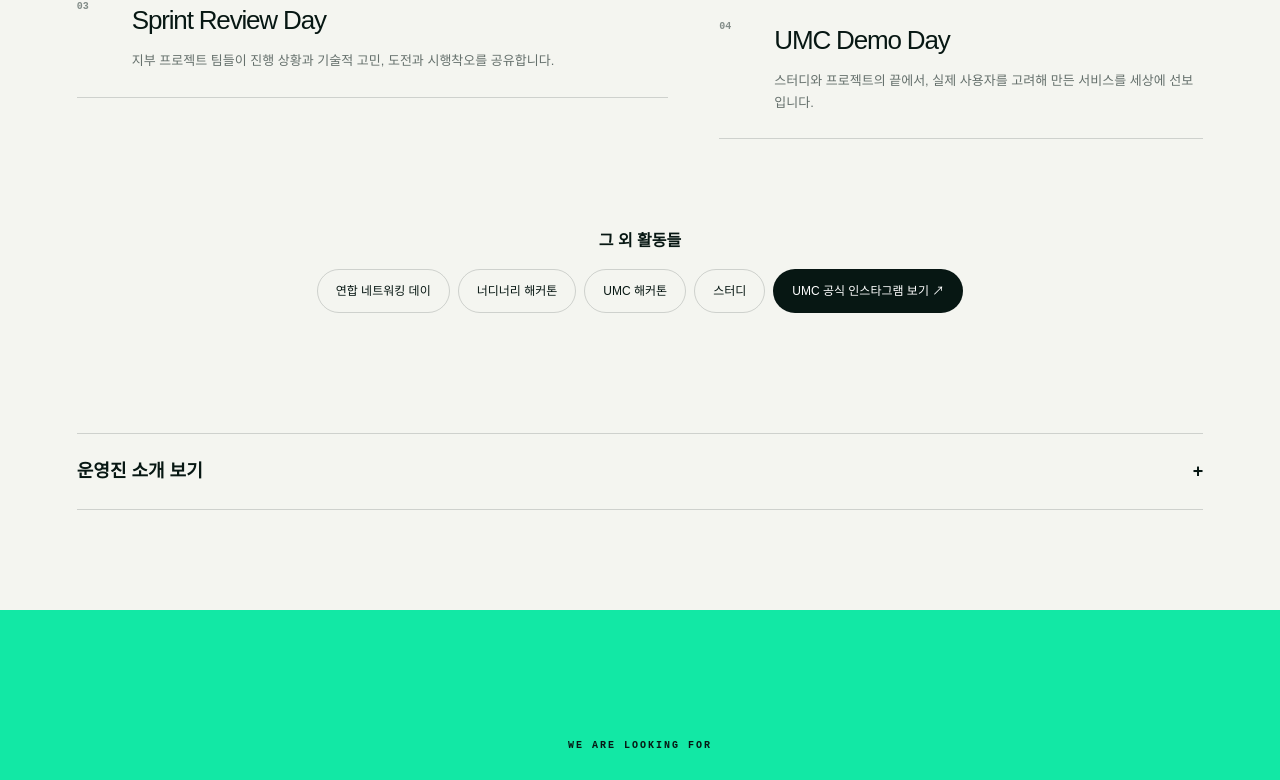
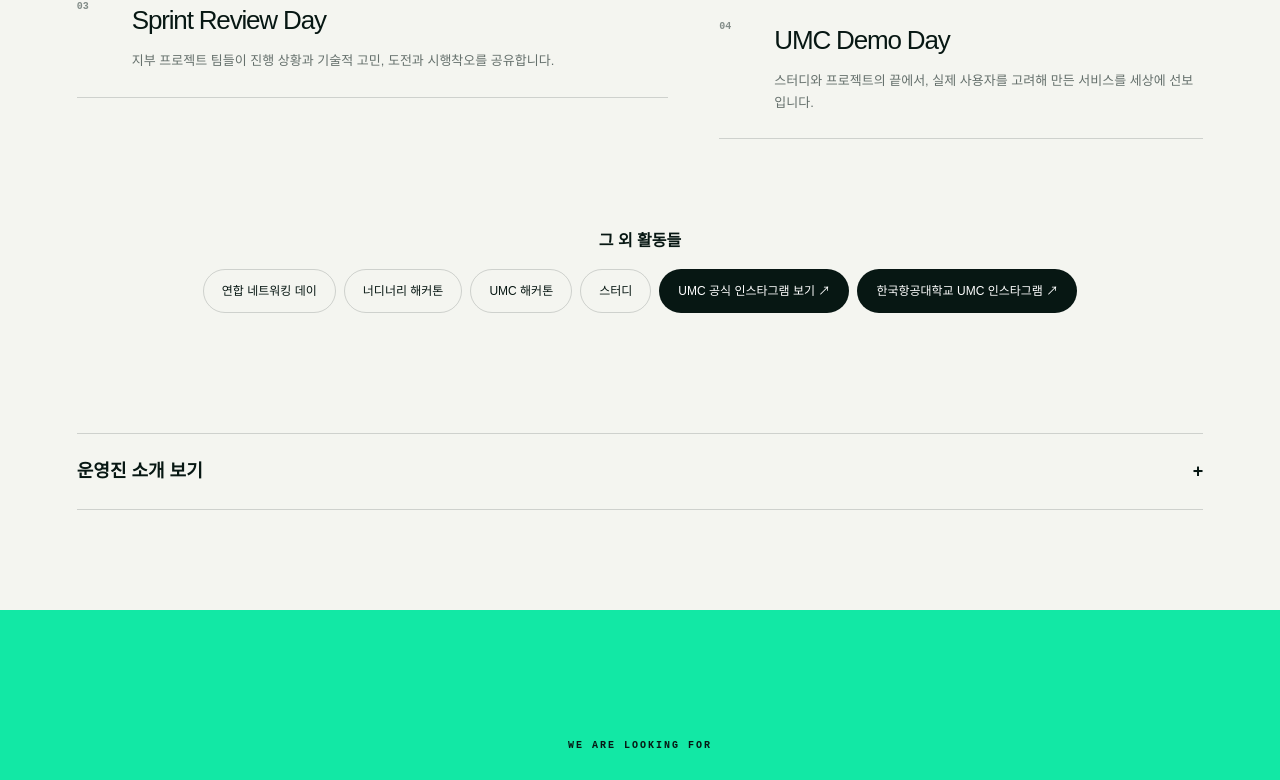
Before and after one commit to Niicka/umm_ad, a Next.js app: page / in a window 1280 px wide. Shown: the part 6283-7063 px from the top of the page. Built offline with nearby package versions, Linux system fonts and the light colour scheme.

Commit message:
feat: add KAU UMC Instagram link

```diff
--- a/app/page.tsx
+++ b/app/page.tsx
@@ -80,7 +80,7 @@ export default function Home() {
         <div className="section-kicker">05 / UMC MOMENTS</div>
         <div className="section-title-row"><h2>배움보다 오래 남는<br />우리의 순간들.</h2><p>학교 안에서 시작해 전국의 챌린저와 연결되고,<br />함께 만든 것을 무대 위에 올립니다.</p></div>
         <div className="event-grid">{events.map((event, index) => <article className={`event-card event-${index + 1}`} key={event.title}><div className={`event-image ${event.extraImage ? "dual" : ""}`}><img src={event.image} alt={`${event.title} 현장 사진 1`} loading="lazy" />{event.extraImage && <img src={event.extraImage} alt={`${event.title} 현장 사진 2`} loading="lazy" />}<span>{event.label}</span></div><div className="event-body"><span>0{index + 1}</span><div><h3>{event.title}</h3><p>{event.body}</p></div></div></article>)}</div>
-        <div className="more-events"><b>그 외 활동들</b><span>연합 네트워킹 데이</span><span>너디너리 해커톤</span><span>UMC 해커톤</span><span>스터디</span><a href="https://www.instagram.com/uni_makeus_challenge/" target="_blank" rel="noreferrer">UMC 공식 인스타그램 보기 ↗</a></div>
+        <div className="more-events"><b>그 외 활동들</b><span>연합 네트워킹 데이</span><span>너디너리 해커톤</span><span>UMC 해커톤</span><span>스터디</span><a href="https://www.instagram.com/uni_makeus_challenge/" target="_blank" rel="noreferrer">UMC 공식 인스타그램 보기 ↗</a><a href="https://www.instagram.com/kau_makeus_challenge/" target="_blank" rel="noreferrer">한국항공대학교 UMC 인스타그램 ↗</a></div>
       </section>
 
       <section className="team-preview" aria-label="운영진 소개"><details><summary>운영진 소개 보기 <span>+</span></summary><div className="team-cards"><article><span>PRESIDENT</span><h3>니카 · 이나경</h3><p>회장</p></article><article><span>VICE PRESIDENT</span><h3>원디 · 이상원</h3><p>부회장</p></article></div></details></section>
--- a/github-pages/updates.js
+++ b/github-pages/updates.js
@@ -34,7 +34,7 @@
     if (grid) {
       const cards = [...grid.children];
       [cards[3], cards[2], cards[1], cards[0]].forEach((card,i) => { card.querySelector('.event-body > span').textContent = `0${i+1}`; grid.append(card); });
-      grid.insertAdjacentHTML('beforeend', '<article class="event-card"><div class="event-image event-extra"><span>MORE TOGETHER</span><strong>그 외 활동들</strong><p>연합 네트워킹 데이 · 너디너리 해커톤 · UMC 해커톤 · 파트 스터디</p><a href="https://www.instagram.com/uni_makeus_challenge/" target="_blank" rel="noreferrer">UMC 공식 인스타그램 보기 ↗</a></div><div class="event-body"><span>05</span><div><h3>더 넓게, 더 많이</h3><p>함께 배우고 연결되며 직접 부딪혀 성장하는 다양한 활동을 이어갑니다.</p></div></div></article>');
+      grid.insertAdjacentHTML('beforeend', '<article class="event-card"><div class="event-image event-extra"><span>MORE TOGETHER</span><strong>그 외 활동들</strong><p>연합 네트워킹 데이 · 너디너리 해커톤 · UMC 해커톤 · 파트 스터디</p><a href="https://www.instagram.com/uni_makeus_challenge/" target="_blank" rel="noreferrer">UMC 공식 인스타그램 보기 ↗</a><a href="https://www.instagram.com/kau_makeus_challenge/" target="_blank" rel="noreferrer">한국항공대학교 UMC 인스타그램 ↗</a></div><div class="event-body"><span>05</span><div><h3>더 넓게, 더 많이</h3><p>함께 배우고 연결되며 직접 부딪혀 성장하는 다양한 활동을 이어갑니다.</p></div></div></article>');
     }
     const commitment = document.querySelector('.commitment');
     if (commitment) commitment.insertAdjacentHTML('beforebegin', '<section style="padding:0 6vw 100px"><details style="border-top:1px solid #07171329;border-bottom:1px solid #07171329"><summary style="cursor:pointer;display:flex;justify-content:space-between;padding:24px 0;font-size:18px;font-weight:800">운영진 소개 보기 <span>+</span></summary><div style="display:grid;grid-template-columns:repeat(2,1fr);gap:12px;padding-bottom:28px"><article style="background:#e8ebe5;padding:24px"><small>PRESIDENT</small><h3>니카 · 이나경</h3><p>회장</p></article><article style="background:#e8ebe5;padding:24px"><small>VICE PRESIDENT</small><h3>원디 · 이상원</h3><p>부회장</p></article></div></details></section>');
```
